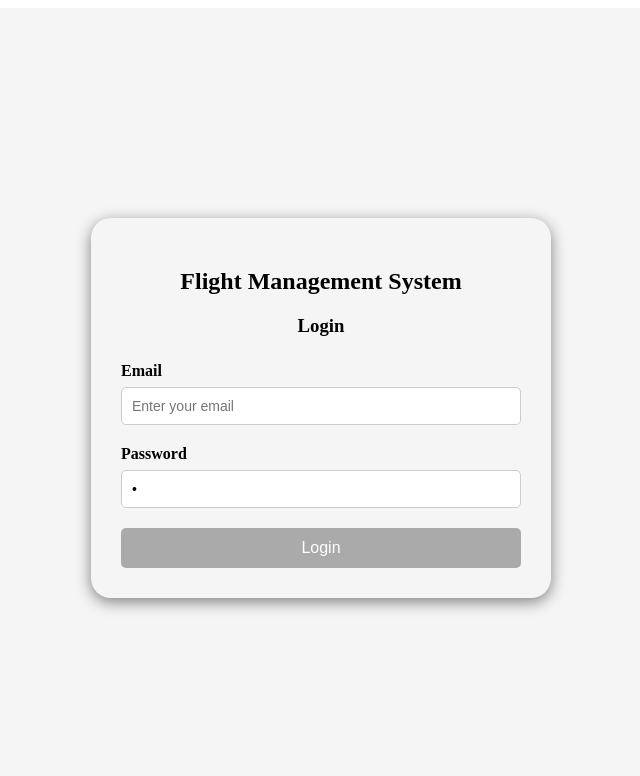
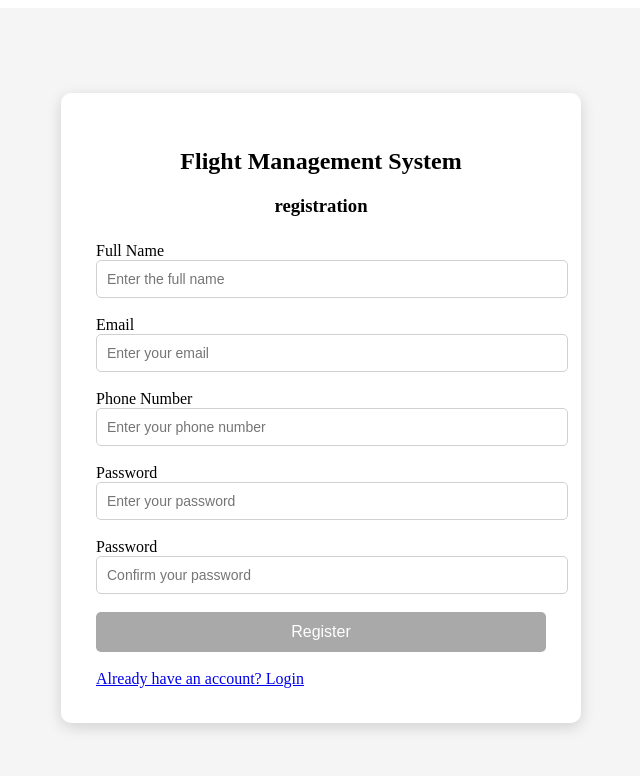
Before and after one commit to akashbhosale1142/flight-management-system, an Angular app: page /registration in a window 1280 px wide. Before the commit this address led to /. Shown: the top 776 px of the page, without its empty margins (319-959 px from the left). Built offline with nearby package versions, Linux system fonts and the light colour scheme.

Commit message:
add user registration and authentication routing

```diff
--- a/src/app/app-routing.module.ts
+++ b/src/app/app-routing.module.ts
@@ -1,10 +1,26 @@
 import { NgModule } from '@angular/core';
 import { RouterModule, Routes } from '@angular/router';
+import { LoginComponent } from './auth/login/login.component';
+import { RegistrationComponent } from './auth/registration/registration.component';
 
-const routes: Routes = [];
+const routes: Routes = [
+  {
+    path: 'login',
+    component: LoginComponent,
+  },
+  {
+    path: 'registration',
+    component: RegistrationComponent,
+  },
+  {
+    path: '',
+    redirectTo: 'login',
+    pathMatch: 'full',
+  },
+];
 
 @NgModule({
   imports: [RouterModule.forRoot(routes)],
-  exports: [RouterModule]
+  exports: [RouterModule],
 })
-export class AppRoutingModule { }
+export class AppRoutingModule {}
--- a/src/app/app.component.html
+++ b/src/app/app.component.html
@@ -1 +1,3 @@
-<app-login></app-login>
+<!-- <app-login></app-login>
+<app-registration></app-registration> -->
+<router-outlet></router-outlet>
--- a/src/app/app.module.ts
+++ b/src/app/app.module.ts
@@ -3,12 +3,11 @@ import { BrowserModule } from '@angular/platform-browser';
 
 import { AppRoutingModule } from './app-routing.module';
 import { AppComponent } from './app.component';
-import { FormsModule } from '@angular/forms';
 import { AuthModule } from './auth/auth.module';
 
 @NgModule({
   declarations: [AppComponent],
-  imports: [BrowserModule, AppRoutingModule, FormsModule, AuthModule],
+  imports: [BrowserModule, AppRoutingModule, AuthModule],
   providers: [],
   bootstrap: [AppComponent],
 })
--- /dev/null
+++ b/src/app/auth/models/registration.model.ts
@@ -0,0 +1,7 @@
+export class RegistrationModel {
+  fullName: string = '';
+  email: string = '';
+  phone: string = '';
+  password: string = '';
+  confirmPassword: string = '';
+}
--- /dev/null
+++ b/src/app/auth/registration/registration.component.css
@@ -0,0 +1,68 @@
+.registration-container {
+  min-height: 100vh;
+  display: flex;
+  justify-content: center;
+  align-items: center;
+  background-color: whitesmoke;
+}
+
+.registration-card {
+  width: 450px;
+  padding: 35px;
+  background-color: white;
+  border-radius: 10px;
+  box-shadow: 0 4px 15px rgba(0, 0, 0, 0.15);
+}
+
+.registration-card h2 {
+  text-align: center;
+  margin-bottom: 20px;
+}
+
+.registration-card h3 {
+  text-align: center;
+  margin-bottom: 25px;
+}
+
+.form-input {
+  margin-bottom: 18px;
+}
+
+.form-input label {
+  margin-bottom: 6px;
+  font-weight: 500;
+}
+
+.form-input input {
+  width: 100%;
+  padding: 10px;
+  border: 1px solid rgb(209, 208, 207);
+  border-radius: 5px;
+  font-size: 14px;
+}
+
+.form-input input:focus {
+  border-color: #007bff;
+}
+
+.form-input small {
+  color: red;
+  display: block;
+  margin-top: 5px;
+}
+
+button {
+  width: 100%;
+  padding: 11px;
+  border: none;
+  border-radius: 5px;
+  background-color: #007bff;
+  color: white;
+  font-size: 16px;
+  cursor: pointer;
+}
+
+button:disabled {
+  background-color: darkgrey;
+  cursor: not-allowed;
+}
--- /dev/null
+++ b/src/app/auth/registration/registration.component.html
@@ -0,0 +1,84 @@
+<div class="registration-container">
+  <div class="registration-card">
+    <h2>Flight Management System</h2>
+    <h3>registration</h3>
+    <form #registrationForm="ngForm" (ngSubmit)="onSubmit(registrationForm)">
+      <div class="form-input">
+        <label for="fullName">Full Name</label>
+        <input
+          type="text"
+          id="fullName"
+          name="fullName"
+          placeholder="Enter the full name"
+          [(ngModel)]="registrationData.fullName"
+          #fullName="ngModel"
+          ngModel
+          required
+        />
+      </div>
+      <div class="form-input">
+        <label for="email">Email</label>
+        <input
+          type="email"
+          name="email"
+          id="email"
+          placeholder="Enter your email"
+          [(ngModel)]="registrationData.email"
+          #email="ngModel"
+          ngModel
+          required
+          email
+        />
+      </div>
+      <div class="form-input">
+        <label for="phone">Phone Number</label>
+        <input
+          type="tel"
+          name="phone"
+          id="phone"
+          placeholder="Enter your phone number"
+          [(ngModel)]="registrationData.phone"
+          #phone="ngModel"
+          ngModel
+          required
+        />
+      </div>
+      <div class="form-input">
+        <label for="password">Password</label>
+        <input
+          type="password"
+          name="password"
+          id="password"
+          placeholder="Enter your password"
+          [(ngModel)]="registrationData.password"
+          #password="ngModel"
+          ngModel
+          required
+        />
+      </div>
+      <div class="form-input">
+        <label for="confirmPassword">Password</label>
+        <input
+          type="password"
+          name="confirmPassword"
+          id="confirmPassword"
+          placeholder="Confirm your password"
+          [(ngModel)]="registrationData.confirmPassword"
+          #conformPassword="ngModel"
+          ngModel
+          required
+        />
+        <span
+          *ngIf="registrationData.password !== registrationData.confirmPassword"
+        >
+          <small>Passwords do not match</small>
+        </span>
+      </div>
+      <button type="submit" [disabled]="registrationForm.invalid">
+        Register
+      </button>
+    </form>
+    <br />
+    <a routerLink="/login"> Already have an account? Login </a>
+  </div>
+</div>
--- /dev/null
+++ b/src/app/auth/registration/registration.component.ts
@@ -0,0 +1,24 @@
+import { Component } from '@angular/core';
+import { NgForm } from '@angular/forms';
+import { RegistrationModel } from '../models/registration.model';
+
+@Component({
+  selector: 'app-registration',
+  templateUrl: './registration.component.html',
+  styleUrls: ['./registration.component.css'],
+})
+export class RegistrationComponent {
+  registrationData: RegistrationModel = new RegistrationModel();
+
+  onSubmit(registationForm: NgForm): void {
+    if (registationForm.valid) {
+      if (
+        this.registrationData.password !== this.registrationData.confirmPassword
+      ) {
+        console.log('Password do not match');
+        return;
+      }
+    }
+    console.log('registration Data: ', this.registrationData);
+  }
+}
```
Also changed, not shown: src/app/auth/auth.module.ts (+5 -3 lines), 2 other files (tests, documents, lock files or other folders).
